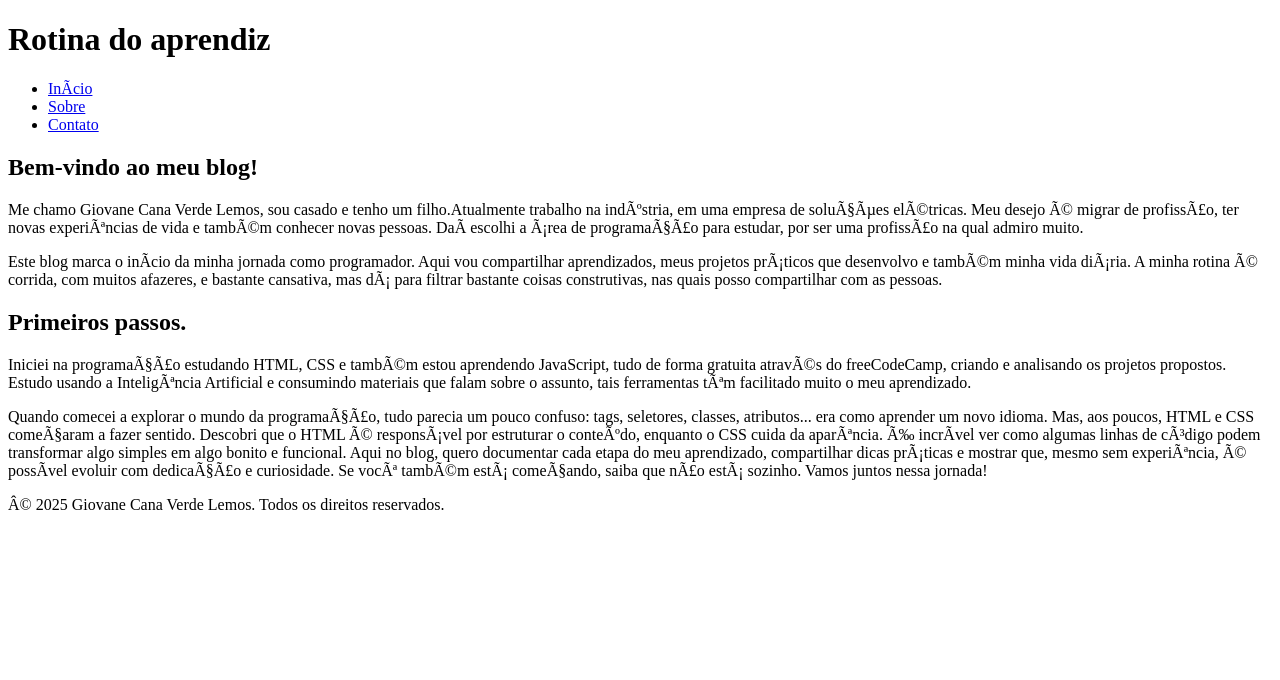
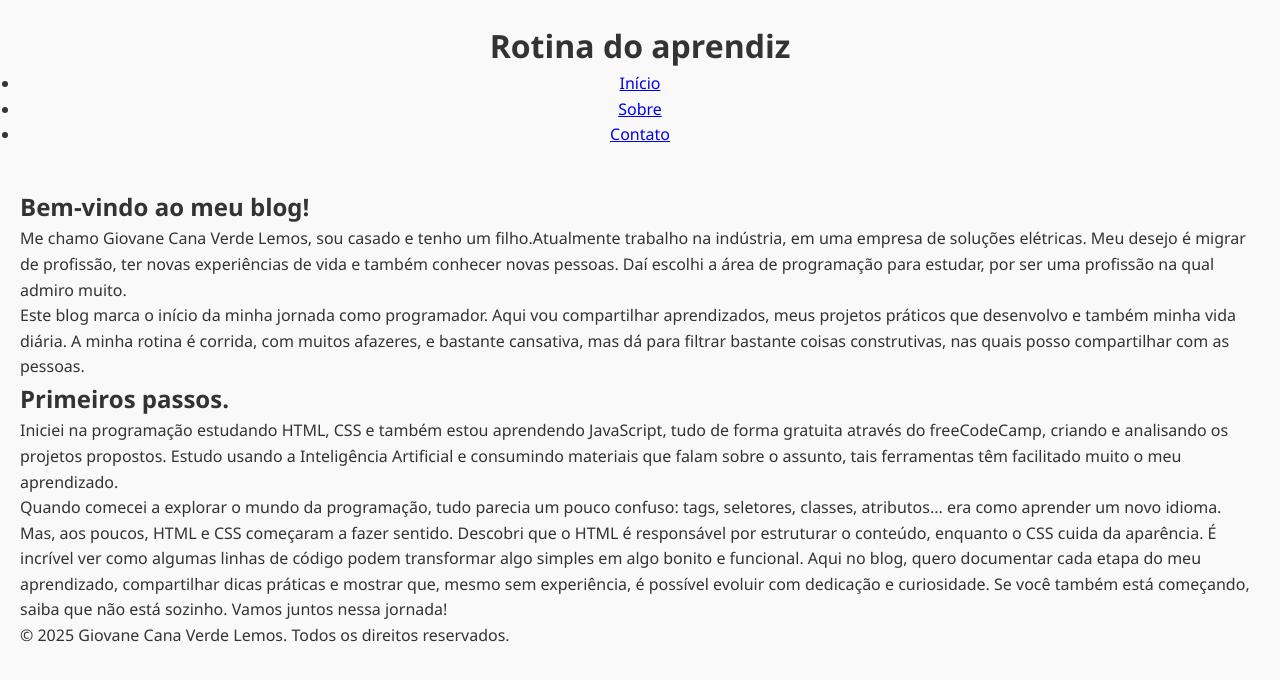
Before and after one commit to giovanecanaverde/my_blog, a plain HTML site: page index.html in a window 1280 px wide. Drawn offline with Linux system fonts and the light colour scheme; files that its build step writes are made by us from their sources.

Commit message:
HTML correction

```diff
--- a/index.html
+++ b/index.html
@@ -1,15 +1,15 @@
 <!DOCTYPE html>
-<!-- Tipo de documento como HTML -->
-<html lang="pt-BR"
+<!-- Tipo de documento como HTML5 -->
+<html lang="pt-br">
 <!-- Idioma -->
 
 <head>
-    <meta charset="UTF-8 />"
+    <meta charset="UTF-8">
     <!-- Codificação q suporta caracteres como (acento, ç...) -->
-    <meta name="viewport" content="width=device-width, initial-scale=1.0" />
+    <meta name="viewport" content="width=device-width, initial-scale=1.0">
     <!-- torna o site responsivo-->
     <title>My Blog</title>
-    <link rel="stylesheet" href="css/style.css" />
+    <link rel="stylesheet" href="style.css">
     <!-- Importa o arquivo CSS p/ estilizar o site -->
 </head>
 <body>
--- a/style.css
+++ b/style.css
@@ -0,0 +1,20 @@
+/* Reset básico p/ evitar inconsistência entre navegadores */
+* {
+  margin: 0;
+  padding: 0;
+  box-sizing: border-box
+  ;
+}
+
+body {
+  font-family: 'Segoe UI', 'Segoe UI', Tahoma, Geneva, Verdana, sans-serif;
+  background-color: #f9f9f9;
+  color: #333;
+  line-height: 1.6;
+  padding: 20px;
+}
+
+header {
+  text-align: center;
+  margin-bottom: 40px;
+}
```
